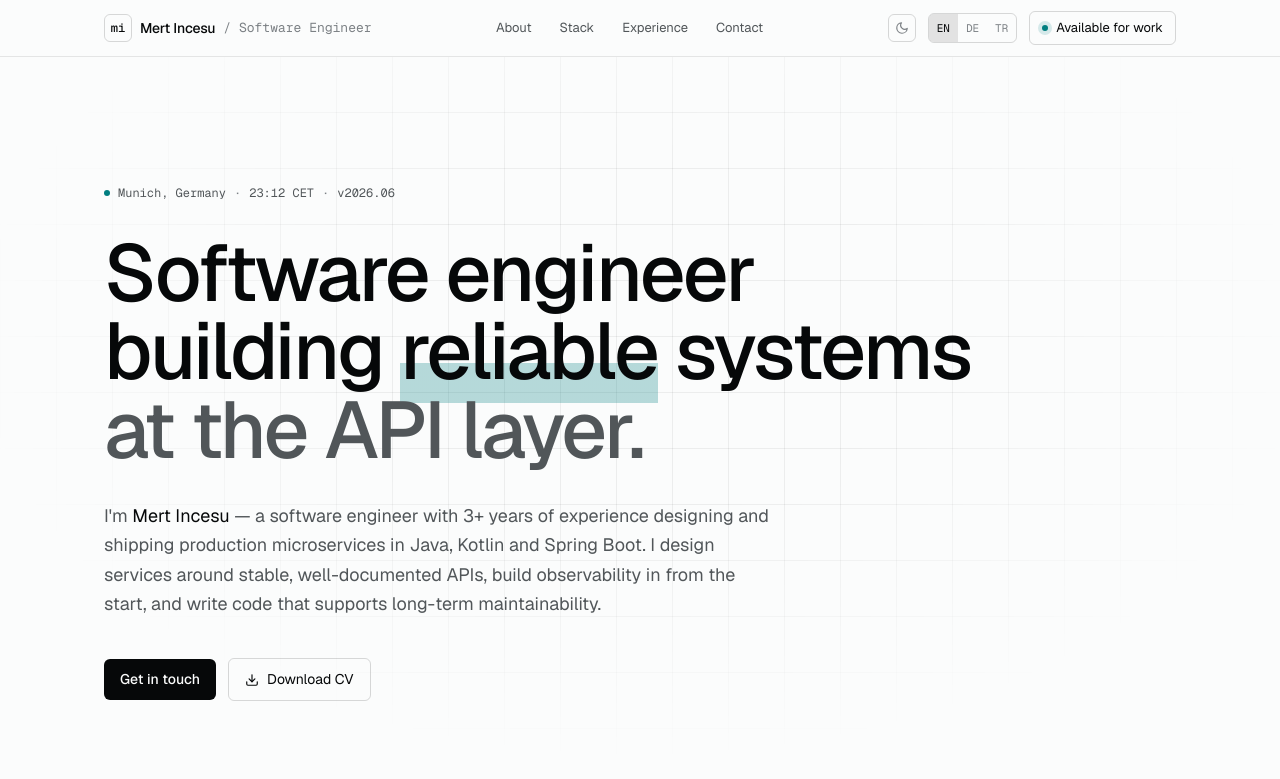
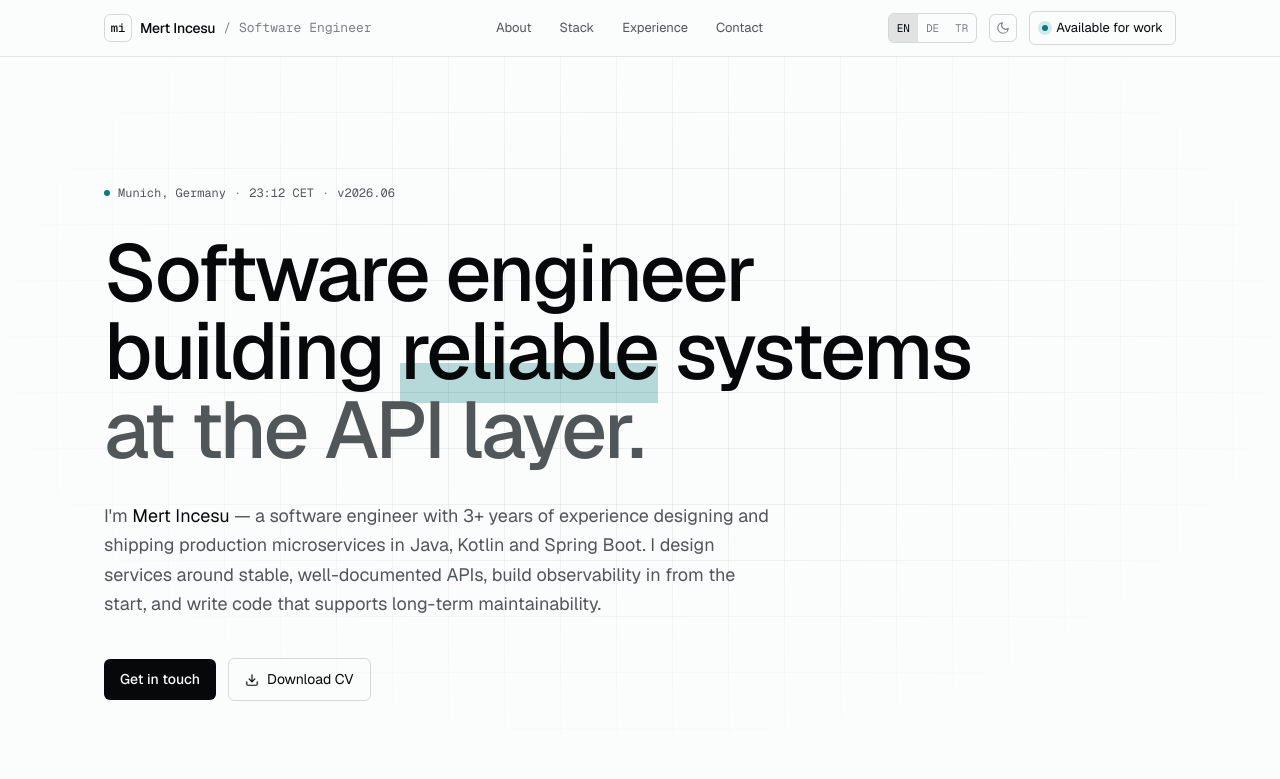
Before and after one commit to mertinc/mertincesu-website, a Next.js app: page / in a window 1280 px wide. Shown: the top 779 px of the page. Built offline with nearby package versions, Linux system fonts and the light colour scheme.

Commit message:
Move theme toggle right of language switcher, add pointer cursor

```diff
--- a/components/nav.tsx
+++ b/components/nav.tsx
@@ -41,8 +41,6 @@ export default function Nav({
         </nav>
 
         <div className="flex items-center gap-2 sm:gap-3">
-          <ThemeToggle />
-
           <nav
             aria-label={dict.languageLabel}
             className="flex items-center rounded-md border border-line2 overflow-hidden font-mono text-[11px]"
@@ -63,6 +61,8 @@ export default function Nav({
             ))}
           </nav>
 
+          <ThemeToggle />
+
           <a
             href="#contact"
             className="text-[13px] inline-flex items-center gap-2 px-3 py-1.5 rounded-md border border-line2 hover:border-fg/40 hover-glass transition-colors"
--- a/components/theme-toggle.tsx
+++ b/components/theme-toggle.tsx
@@ -27,7 +27,7 @@ export function ThemeToggle() {
     <button
       onClick={toggle}
       aria-label={dark ? "Switch to light mode" : "Switch to dark mode"}
-      className="inline-flex items-center justify-center w-7 h-7 rounded-md border border-line2 text-dim hover:text-fg transition-colors"
+      className="inline-flex items-center justify-center w-7 h-7 rounded-md border border-line2 text-dim hover:text-fg transition-colors cursor-pointer"
     >
       {dark ? (
         <svg width="14" height="14" viewBox="0 0 24 24" fill="none" stroke="currentColor" strokeWidth="2" strokeLinecap="round" strokeLinejoin="round" aria-hidden="true">
```
